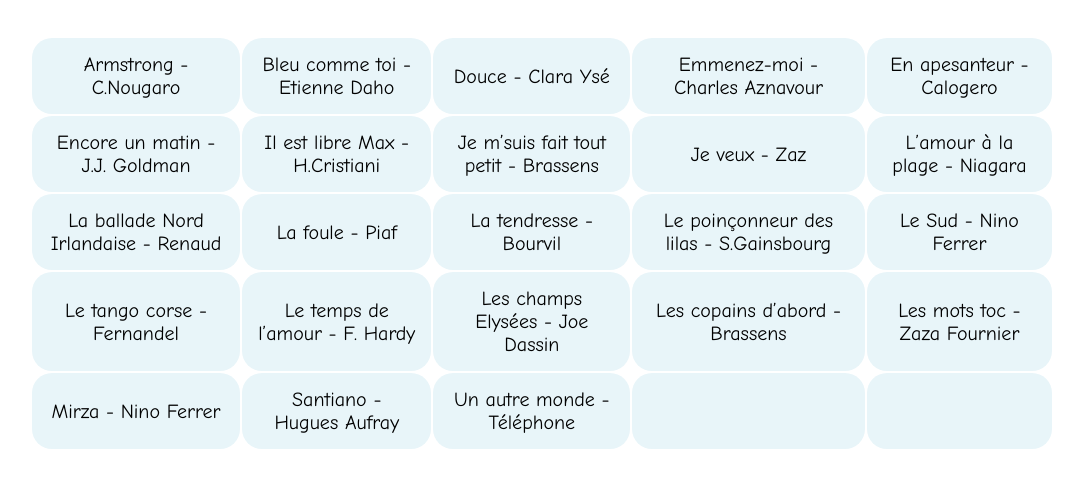
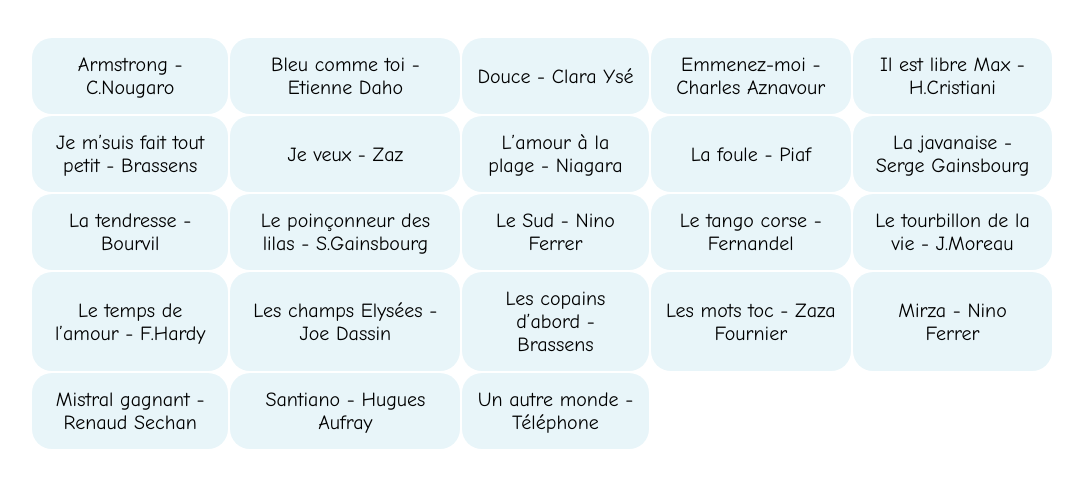
Before and after one commit to SoRenard/paroleschansonsweb, a plain HTML site: page htm/F.htm in a window 1280 px wide. Shown: the whole page, without its empty margins (98-1181 px from the left). Drawn offline with Linux system fonts and the light colour scheme.

Commit message:
envoi.06.03

```diff
--- a/htm/F.htm
+++ b/htm/F.htm
@@ -26,19 +26,11 @@
 					</a>
 				</td>
 				<td class="arrondi" align=center bgcolor="#e8f5f9">
-					<a class="ecriture-noir" href="../pdf/Douce.pdf">En apesanteur - Calogero
+					<a class="ecriture-noir" href="../pdf/Il est libre Max.pdf">Il est libre Max - H.Cristiani
 					</a>
 				</td>
 			</tr>
 			<tr>
-				<td class="arrondi" align=center bgcolor="#e8f5f9">
-					<a class="ecriture-noir" href="../pdf/Encore un matin.pdf">Encore un matin - J.J. Goldman
-					</a>
-				</td>
-				<td class="arrondi" align=center bgcolor="#e8f5f9">
-					<a class="ecriture-noir" href="../pdf/Il est libre Max.pdf">Il est libre Max - H.Cristiani
-					</a>
-				</td>
 				<td class="arrondi" align=center bgcolor="#e8f5f9">
 					<a class="ecriture-noir" href="../pdf/Je m suis fait tout ptit.pdf">Je m&rsquo;suis fait tout petit - Brassens
 					</a>
@@ -51,16 +43,16 @@
 					<a class="ecriture-noir" href="../pdf/L'amour à la plage.pdf">L&rsquo;amour &agrave; la plage - Niagara
 					</a>
 				</td>
-			</tr>
-			<tr>
-				<td class="arrondi" align=center bgcolor="#e8f5f9">
-					<a class="ecriture-noir" href="../pdf/La ballade nord irlandaise.pdf">La ballade Nord Irlandaise - Renaud
-					</a>
-				</td>
-				<td class="arrondi" align=center bgcolor="#e8f5f9">
+								<td class="arrondi" align=center bgcolor="#e8f5f9">
 					<a class="ecriture-noir" href="../pdf/La foule.pdf">La foule - Piaf
 					</a>
 				</td>
+					<td class="arrondi" align=center bgcolor="#e8f5f9">
+					<a class="ecriture-noir" href="../pdf/La javanaise.pdf">La javanaise - Serge Gainsbourg
+					</a>
+				</td>
+			</tr>
+			<tr>
 				<td class="arrondi" align=center bgcolor="#e8f5f9">
 					<a class="ecriture-noir" href="../pdf/La tendresse.pdf">La tendresse - Bourvil
 					</a>
@@ -73,18 +65,23 @@
 					<a class="ecriture-noir" href="../pdf/Le sud.pdf">Le Sud - Nino Ferrer
 					</a>
 				</td>
-			</tr>
-			<tr>
 				<td class="arrondi" align=center bgcolor="#e8f5f9">
 					<a class="ecriture-noir" href="../pdf/Le tango corse.pdf">Le tango corse - Fernandel
 					</a>
 				</td>
 				<td class="arrondi" align=center bgcolor="#e8f5f9">
-					<a class="ecriture-noir" href="../pdf/Le temps de l amour.pdf">Le temps de l&rsquo;amour - F. Hardy
+					<a class="ecriture-noir" href="../pdf/Le tourbillon de la vie.pdf">Le tourbillon de la vie - J.Moreau
+					</a>
+				</td>
+			</tr>
+			<tr>
+
+				<td class="arrondi" align=center bgcolor="#e8f5f9">
+					<a class="ecriture-noir" href="../pdf/Le temps de l amour.pdf">Le temps de l&rsquo;amour - F.Hardy
 					</a>
 				</td>
 				<td class="arrondi" align=center bgcolor="#e8f5f9">
-					<a class="ecriture-noir" href="../pdf/Les champs Elysées.pdf">Les champs Elys&eacute;es - Joe Dassin
+					<a class="ecriture-noir" href="../pdf/Les champs Elysees.pdf">Les champs Elys&eacute;es - Joe Dassin
 					</a>
 				</td>
 				<td class="arrondi" align=center bgcolor="#e8f5f9">
@@ -95,10 +92,14 @@
 					<a class="ecriture-noir" href="../pdf/Les mots toc.pdf">Les mots toc - Zaza Fournier
 					</a>
 				</td>
+				<td class="arrondi" align=center bgcolor="#e8f5f9">
+					<a class="ecriture-noir" href="../pdf/Mirza.pdf">Mirza - Nino Ferrer
+					</a>
+				</td>
 			</tr>
 			<tr>
 				<td class="arrondi" align=center bgcolor="#e8f5f9">
-					<a class="ecriture-noir" href="../pdf/Mirza.pdf">Mirza - Nino Ferrer
+					<a class="ecriture-noir" href="../pdf/Mistral gagnant.pdf">Mistral gagnant - Renaud Sechan
 					</a>
 				</td>
 				<td class="arrondi" align=center bgcolor="#e8f5f9">
@@ -109,16 +110,7 @@
 					<a class="ecriture-noir" href="../pdf/Un autre monde.pdf">Un autre monde - Téléphone
 					</a>
 				</td>
-				<td class="arrondi" align=center bgcolor="#e8f5f9">
-					<a class="ecriture-noir" href="../pdf/     .pdf">
-					</a>
-				</td>
-				<td class="arrondi" align=center bgcolor="#e8f5f9">
-					<a class="ecriture-noir" href="../pdf/     .pdf">
-					</a>
-				</td>
-		    </tr>
-
+			</tr>
 			</table>
 		</body>
 	</html>
```
Also changed, not shown: htm/E.htm (+4 -21 lines), 1 other file.
